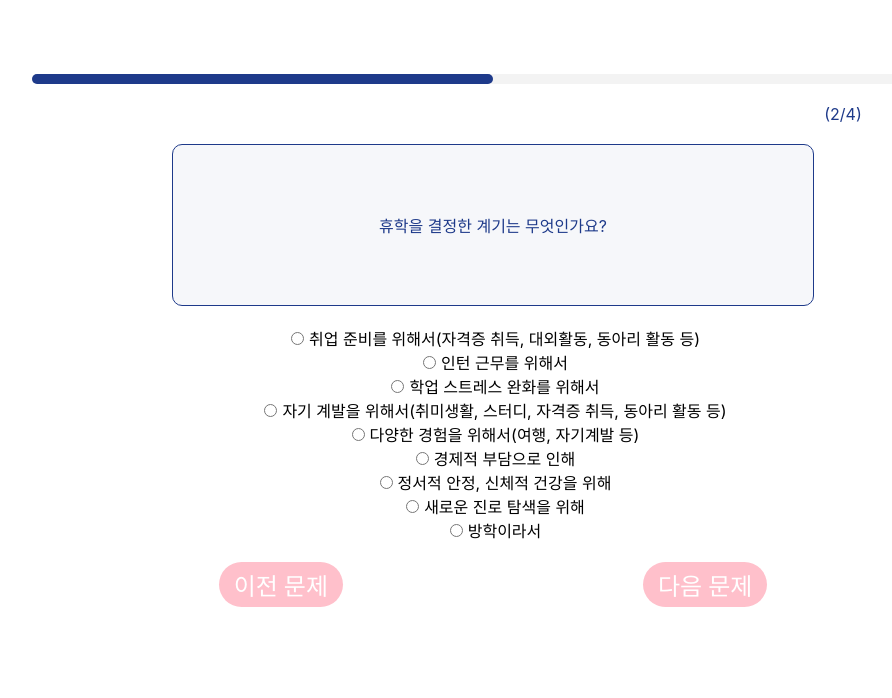
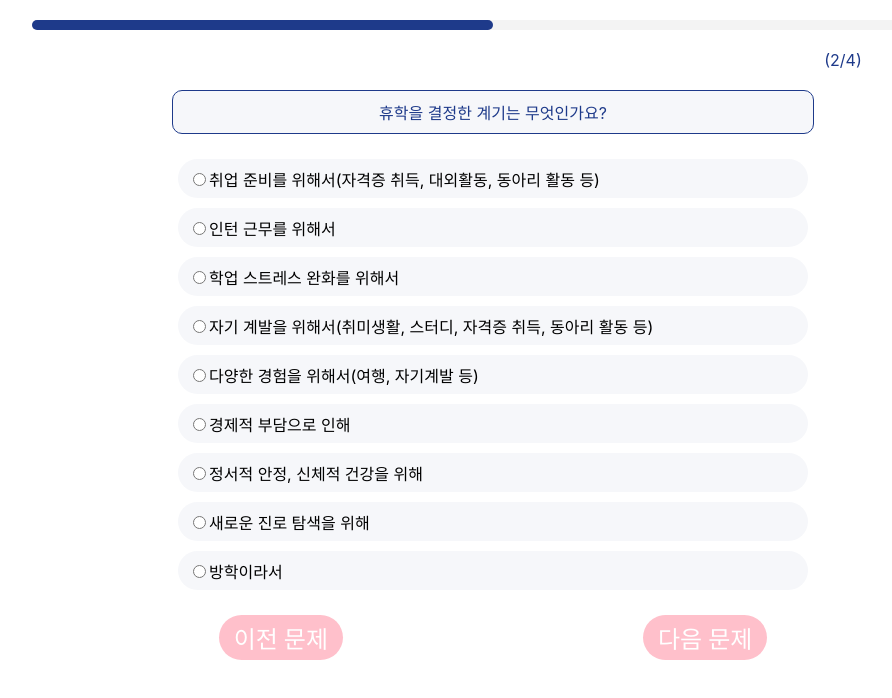
Before and after one commit to Youth-is-the-best/Youth-Client, a React (Create React App) app: page /test/1 in a window 1280 px wide. Shown: the top 698 px of the page, without its empty margins (103-995 px from the left). Built offline with nearby package versions, Linux system fonts and the light colour scheme.

Commit message:
made : answer styled

```diff
--- a/src/pages/Test1.jsx
+++ b/src/pages/Test1.jsx
@@ -10,42 +10,60 @@ const Test1 = () => {
         <ProgressBar currentStep={2} totalSteps={4}/>
         <QuestionContainer>휴학을 결정한 계기는 무엇인가요?</QuestionContainer>
         <Answers>
+          <Answer>
+            <label>
+              <input type="radio" name="reason" value="jobPreparation" />
+              취업 준비를 위해서(자격증 취득, 대외활동, 동아리 활동 등)
+            </label>
+          </Answer>
+          <Answer>
           <label>
-            <Answer type="radio" name="reason" value="jobPreparation" />
-            취업 준비를 위해서(자격증 취득, 대외활동, 동아리 활동 등)
-          </label>
-          <label>
-            <Answer type="radio" name="reason" value="internship" />
+            <input type="radio" name="reason" value="internship" />
             인턴 근무를 위해서
           </label>
+          </Answer>
+          <Answer>
           <label>
-            <Answer type="radio" name="reason" value="academicStress" />
+            <input type="radio" name="reason" value="academicStress" />
             학업 스트레스 완화를 위해서
           </label>
-          <label>
-            <Answer type="radio" name="reason" value="selfDevelopment" />
+          </Answer>
+          <Answer>
+            <label>
+            <input type="radio" name="reason" value="selfDevelopment"  />
             자기 계발을 위해서(취미생활, 스터디, 자격증 취득, 동아리 활동 등)
           </label>
+          </Answer>
+          <Answer>
           <label>
-            <Answer type="radio" name="reason" value="diverseExperiences" />
+            <input type="radio" name="reason" value="diverseExperiences" />
             다양한 경험을 위해서(여행, 자기계발 등)
           </label>
+          </Answer>
+          <Answer>
           <label>
-            <Answer type="radio" name="reason" value="financialBurden" />
+            <input type="radio" name="reason" value="financialBurden" />
             경제적 부담으로 인해
           </label>
+          </Answer>
+          <Answer>
           <label>
-            <Answer type="radio" name="reason" value="mentalStability" />
+            <input type="radio" name="reason" value="mentalStability" />
             정서적 안정, 신체적 건강을 위해
           </label>
+          </Answer>
+          <Answer>
           <label>
-            <Answer type="radio" name="reason" value="newCareerExploration" />
+            <input type="radio" name="reason" value="newCareerExploration" />
             새로운 진로 탐색을 위해
           </label>
+          </Answer>
+          <Answer>
           <label>
-            <Answer type="radio" name="reason" value="leaveOfAbsence" />
+            <input type="radio" name="reason" value="leaveOfAbsence" />
             방학이라서
           </label>
+          </Answer>
         </Answers>
         <ButtonDom>
           <ButtonLink to="/test/0">이전 문제</ButtonLink>
@@ -61,9 +79,18 @@ const Answers = styled.li`
   display:flex;
   flex-direction: column;
   justify-content: center;
-  align-items: center;
+  align-items: start;
 `
 
-const Answer = styled.input`
+const Answer = styled.div`
+  display : flex;
+  align-items : center;
   margin : 5px;
+  background-color : rgba(30, 58, 138,0.04);
+  width: 610px;
+  height: 39px;
+  padding: 0px 10px 0px 10px;
+  opacity: 0px;
+  border-radius: 20px;
+  // checked : border: 1.4px solid rgba(30, 58, 138, 0.6)
 `
```
